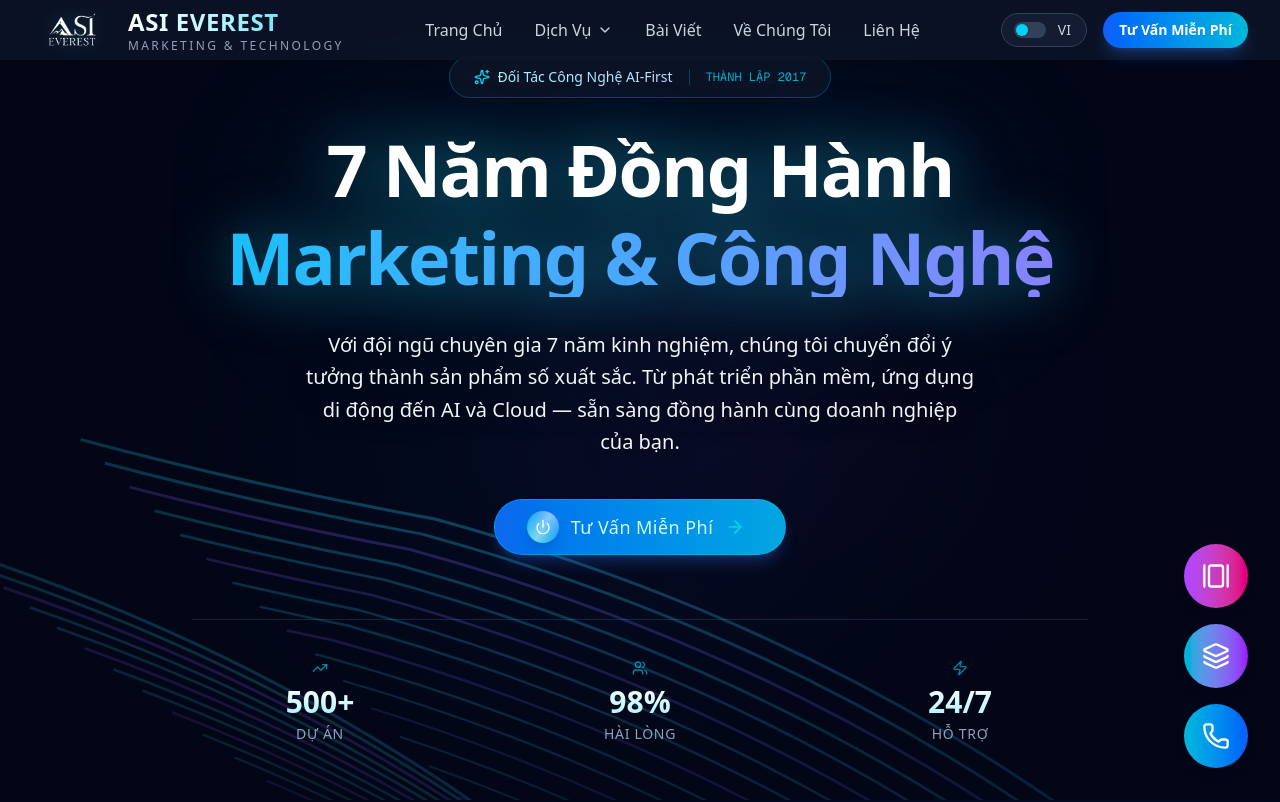
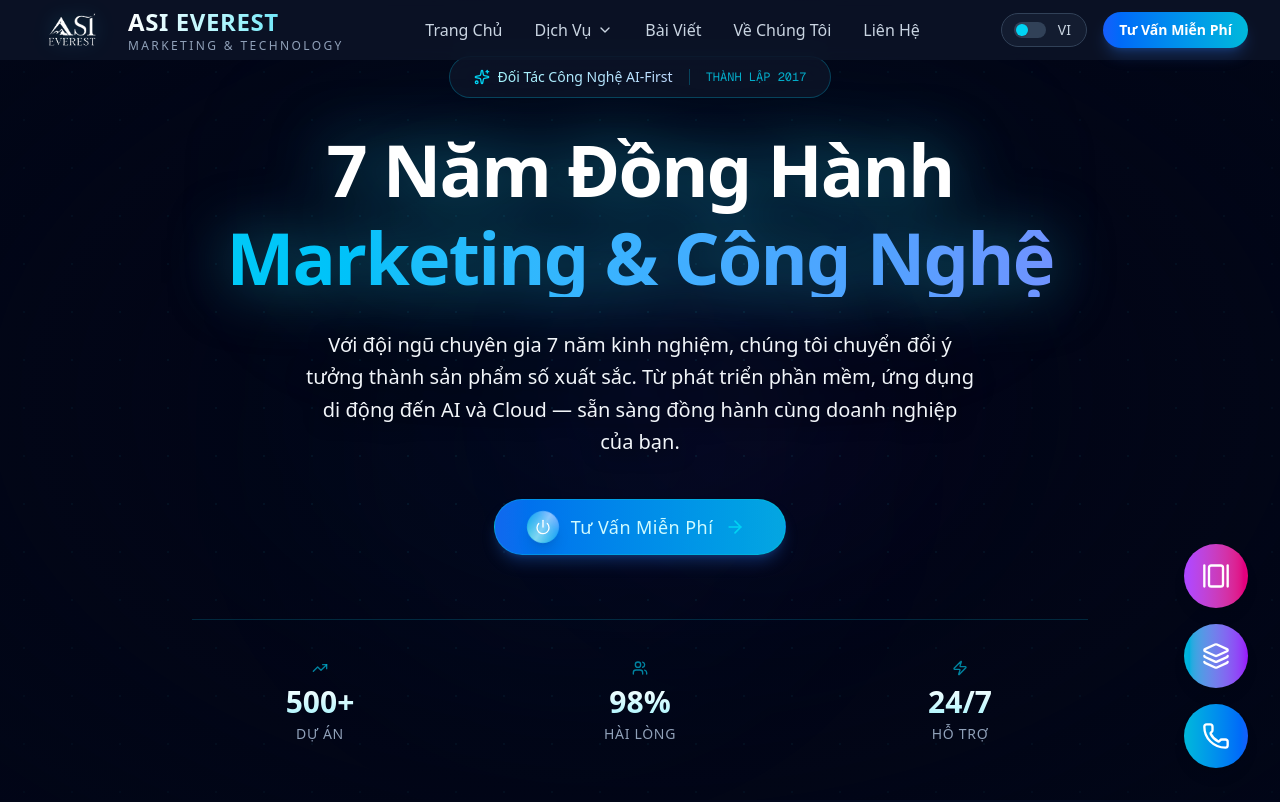
Before and after one commit to vubaolinh123/web-cong-nghe, a Next.js app: page / in a window 1280 px wide. Shown: the top 802 px of the page. Built offline with nearby package versions, Linux system fonts and the light colour scheme.

Commit message:
perf: major FPS overhaul — remove 48 animated SVG paths, fix cursor lag, reduce GPU load

```diff
--- a/app/globals.css
+++ b/app/globals.css
@@ -426,14 +426,14 @@ html {
   /* Alternative for background-position if needed, but transform is performant */
 }
 
-/* Better grid flow for background image */
+/* Grid flow — GPU-friendly transform instead of background-position repaint */
 @keyframes grid-scroll {
-  0% { background-position: 0 0; }
-  100% { background-position: 0 40px; }
+  0% { transform: translateY(0); }
+  100% { transform: translateY(40px); }
 }
 
 .animate-grid-flow {
-  animation: grid-scroll 2s linear infinite;
+  animation: grid-scroll 3s linear infinite;
 }
 
 @keyframes spin-custom {
@@ -453,7 +453,7 @@ html {
 
 .animate-gradient-text {
   background-size: 200% auto;
-  animation: gradient-text-flow 3s linear infinite;
+  animation: gradient-text-flow 6s linear infinite;
 }
 
 /* === PRODUCT SHOWCASE MODAL - CENTER ZOOM EFFECT === */
--- a/components/home/desktop/Hero.tsx
+++ b/components/home/desktop/Hero.tsx
@@ -1,12 +1,11 @@
 "use client";
 
 import Link from "next/link";
-import { motion, useMotionValue, useTransform, useSpring, useReducedMotion } from "framer-motion";
+import { motion, useReducedMotion } from "framer-motion";
 import { ArrowRight, Sparkles, TrendingUp, Users, Zap, Power } from "lucide-react";
 import { Container, Button } from "../../common";
 import { useLanguage } from "@/lib/i18n/LanguageContext";
-import { useEffect, useRef } from "react";
-import { FloatingPaths } from "@/components/ui/background-paths";
+import { useRef } from "react";
 import { useSectionActivity } from "@/hooks/useSectionActivity";
 
 export default function Hero() {
@@ -14,77 +13,6 @@ export default function Hero() {
   const shouldReduceMotion = useReducedMotion();
   const heroRef = useRef<HTMLElement>(null);
   const { isActive } = useSectionActivity(heroRef, { threshold: 0.3 });
-  const mouseBoundsRef = useRef({ width: 1, height: 1, left: 0, top: 0 });
-  const pointerRef = useRef({ clientX: 0, clientY: 0 });
-  const rafRef = useRef<number | null>(null);
-
-  // Mouse Parallax Setup
-  const mouseX = useMotionValue(0);
-  const mouseY = useMotionValue(0);
-
-  // Custom Cursor Setup
-  const cursorX = useMotionValue(-100);
-  const cursorY = useMotionValue(-100);
-  const springConfig = { damping: 25, stiffness: 150 };
-  const cursorXSpring = useSpring(cursorX, springConfig);
-  const cursorYSpring = useSpring(cursorY, springConfig);
-
-  // Smooth spring for Parallax
-  const springX = useSpring(mouseX, springConfig);
-  const springY = useSpring(mouseY, springConfig);
-
-  // Parallax transforms
-  const backgroundX = useTransform(springX, [-0.5, 0.5], ["30px", "-30px"]);
-  const backgroundY = useTransform(springY, [-0.5, 0.5], ["30px", "-30px"]);
-
-  const contentX = useTransform(springX, [-0.5, 0.5], ["-15px", "15px"]);
-  const contentY = useTransform(springY, [-0.5, 0.5], ["-15px", "15px"]);
-
-  useEffect(() => {
-    const section = heroRef.current;
-    if (!section) return;
-
-    const updateBounds = () => {
-      const rect = section.getBoundingClientRect();
-      mouseBoundsRef.current = {
-        width: rect.width || 1,
-        height: rect.height || 1,
-        left: rect.left,
-        top: rect.top,
-      };
-    };
-
-    updateBounds();
-    window.addEventListener("resize", updateBounds, { passive: true });
-
-    return () => {
-      window.removeEventListener("resize", updateBounds);
-      if (rafRef.current) {
-        cancelAnimationFrame(rafRef.current);
-      }
-    };
-  }, []);
-
-  const handleMouseMove = (e: React.MouseEvent<HTMLElement>) => {
-    if (shouldReduceMotion) return;
-
-    pointerRef.current = { clientX: e.clientX, clientY: e.clientY };
-    if (rafRef.current) return;
-
-    rafRef.current = requestAnimationFrame(() => {
-      const { width, height, left, top } = mouseBoundsRef.current;
-      const { clientX, clientY } = pointerRef.current;
-      const x = (clientX - left) / width - 0.5;
-      const y = (clientY - top) / height - 0.5;
-
-      mouseX.set(x);
-      mouseY.set(y);
-      cursorX.set(clientX - left);
-      cursorY.set(clientY - top);
-
-      rafRef.current = null;
-    });
-  };
 
   const stats = [
     { value: "500+", label: dictionary.homepageServices.stats.projects, icon: TrendingUp },
@@ -95,67 +23,35 @@ export default function Hero() {
   return (
     <section
       ref={heroRef}
-      onMouseMove={handleMouseMove}
-      className={`relative min-h-screen flex items-center justify-center overflow-hidden bg-[#020617] ${shouldReduceMotion ? "" : "cursor-none"}`}
+      className="relative min-h-screen flex items-center justify-center overflow-hidden bg-[#020617]"
     >
-      {/* === CUSTOM CURSOR === */}
-      {!shouldReduceMotion && <motion.div
-        style={{
-          left: cursorXSpring,
-          top: cursorYSpring,
-        }}
-        className="absolute pointer-events-none z-50 -translate-x-1/2 -translate-y-1/2 mix-blend-screen"
-      >
-        <div className="relative">
-          <div className="w-8 h-8 rounded-full border border-cyan-400/80 shadow-[0_0_20px_rgba(34,211,238,0.5)] animate-spin-slow" />
-          <div className="absolute inset-0 w-2 h-2 m-auto bg-white rounded-full shadow-[0_0_10px_white]" />
-        </div>
-      </motion.div>}
-
       {/* === BACKGROUND LAYERS === */}
 
       {/* 1. Deep Space Base */}
       <div className="absolute inset-0 bg-[#020617]" />
 
-      {/* 2. BackgroundPaths - Animated SVG Network (Parallax) */}
-      <motion.div
-        style={shouldReduceMotion ? undefined : { x: backgroundX, y: backgroundY }}
-        className="absolute inset-0"
-      >
-        <FloatingPaths position={1} />
-        <FloatingPaths position={-1} />
-      </motion.div>
+      {/* 2. Static dot-grid — pure CSS, zero JS, zero animation */}
+      <div
+        className="absolute inset-0 opacity-[0.18] pointer-events-none"
+        style={{
+          backgroundImage:
+            "radial-gradient(circle, rgba(34,211,238,0.45) 1px, transparent 1px)",
+          backgroundSize: "48px 48px",
+        }}
+      />
 
-      {/* 3. Glow Spheres for Depth */}
+      {/* 3. Glow Spheres — CSS-only (GPU: transform + opacity only) */}
       <div className="absolute inset-0 pointer-events-none">
-        <motion.div
-          animate={shouldReduceMotion || !isActive ? undefined : {
-            opacity: [0.3, 0.5, 0.3],
-            scale: [1, 1.1, 1],
-          }}
-          transition={shouldReduceMotion || !isActive ? undefined : { duration: 8, repeat: Infinity, ease: "easeInOut" }}
-          className="absolute top-1/4 left-1/4 w-[500px] h-[500px] bg-blue-500/10 rounded-full blur-[100px]"
-        />
-        <motion.div
-          animate={shouldReduceMotion || !isActive ? undefined : {
-            opacity: [0.2, 0.4, 0.2],
-            scale: [1, 1.15, 1],
-          }}
-          transition={shouldReduceMotion || !isActive ? undefined : { duration: 10, repeat: Infinity, ease: "easeInOut", delay: 2 }}
-          className="absolute bottom-1/4 right-1/4 w-[400px] h-[400px] bg-purple-500/10 rounded-full blur-[90px]"
-        />
+        <div className="absolute top-1/4 left-1/4 w-[500px] h-[500px] bg-blue-500/10 rounded-full blur-[100px] animate-orb-pulse" />
+        <div className="absolute bottom-1/4 right-1/4 w-[400px] h-[400px] bg-purple-500/10 rounded-full blur-[90px] animate-orb-pulse-delayed" />
       </div>
 
-      {/* 4. Vignette & Grain */}
+      {/* 4. Vignette */}
       <div className="absolute inset-0 bg-[radial-gradient(ellipse_at_center,transparent_0%,rgba(2,6,23,0.7)_100%)] pointer-events-none" />
 
       {/* === MAIN CONTENT === */}
       <Container className="relative z-10 w-full">
-        <motion.div
-          style={shouldReduceMotion ? undefined : { x: contentX, y: contentY }}
-          className="max-w-4xl mx-auto text-center relative"
-        >
-          {/* Text now directly on background - no glass card */}
+        <div className="max-w-4xl mx-auto text-center relative">
 
           {/* Badge */}
           <motion.div
@@ -188,8 +84,8 @@ export default function Hero() {
               </span>
             </motion.h1>
 
-            {/* Glow effect behind title */}
-            <div className="absolute top-1/2 left-1/2 -translate-x-1/2 -translate-y-1/2 w-3/4 h-3/4 bg-cyan-500/15 blur-[80px] -z-10 rounded-full pointer-events-none" />
+            {/* Subtle glow behind title — static, no animation */}
+            <div className="absolute top-1/2 left-1/2 -translate-x-1/2 -translate-y-1/2 w-3/4 h-3/4 bg-cyan-500/10 blur-[80px] -z-10 rounded-full pointer-events-none" />
           </div>
 
           {/* Subtitle */}
@@ -254,7 +150,7 @@ export default function Hero() {
             ))}
           </motion.div>
 
-        </motion.div>
+        </div>
       </Container>
     </section>
   );
--- a/components/home/desktop/ServicesSection.tsx
+++ b/components/home/desktop/ServicesSection.tsx
@@ -212,7 +212,7 @@ export default function ServicesSection() {
                   scale: 1,
                   rotate: 0
                 }}
-                exit={{ opacity: 0, scale: 0.8, rotate: 5, filter: "blur(10px)" }}
+                exit={{ opacity: 0, scale: 0.8, rotate: 5 }}
                 transition={{
                   opacity: { duration: 0.4 },
                   scale: { duration: 0.4 },
--- a/components/ui/CustomCursor.tsx
+++ b/components/ui/CustomCursor.tsx
@@ -1,6 +1,6 @@
 "use client";
 
-import { useEffect, useState } from "react";
+import { useEffect, useRef, useState } from "react";
 import { motion, useSpring, useMotionValue } from "framer-motion";
 
 export default function CustomCursor() {
@@ -8,17 +8,21 @@ export default function CustomCursor() {
   const [isHovering, setIsHovering] = useState(false);
   const [isTouch, setIsTouch] = useState(false);
 
+  // Ref-based visibility flag avoids stale-closure issue that caused
+  // setIsVisible(true) to fire on EVERY mousemove event.
+  const isVisibleRef = useRef(false);
+
   const cursorX = useMotionValue(0);
   const cursorY = useMotionValue(0);
 
   // Spring config for smooth cursor following
-  const springConfig = { damping: 20, stiffness: 250, mass: 0.5 };
+  const springConfig = { damping: 28, stiffness: 280, mass: 0.4 };
   const cursorXSpring = useSpring(cursorX, springConfig);
   const cursorYSpring = useSpring(cursorY, springConfig);
 
   useEffect(() => {
-    // Check for touch device
-    if ('ontouchstart' in window || navigator.maxTouchPoints > 0) {
+    // Don't render custom cursor on touch devices
+    if ("ontouchstart" in window || navigator.maxTouchPoints > 0) {
       setIsTouch(true);
       return;
     }
@@ -26,25 +30,38 @@ export default function CustomCursor() {
     const handleMouseMove = (e: MouseEvent) => {
       cursorX.set(e.clientX);
       cursorY.set(e.clientY);
-      if (!isVisible) setIsVisible(true);
+      // Only trigger a React re-render the very first time the cursor appears
+      if (!isVisibleRef.current) {
+        isVisibleRef.current = true;
+        setIsVisible(true);
+      }
     };
 
     const handleMouseEnter = (e: MouseEvent) => {
       const target = e.target as HTMLElement;
-      if (target.matches('a, button, [role="button"], input, textarea, select, [data-cursor-hover]')) {
+      if (
+        target.matches(
+          'a, button, [role="button"], input, textarea, select, [data-cursor-hover]'
+        )
+      ) {
         setIsHovering(true);
       }
     };
 
     const handleMouseLeave = (e: MouseEvent) => {
       const target = e.target as HTMLElement;
-      if (target.matches('a, button, [role="button"], input, textarea, select, [data-cursor-hover]')) {
+      if (
+        target.matches(
+          'a, button, [role="button"], input, textarea, select, [data-cursor-hover]'
+        )
+      ) {
         setIsHovering(false);
       }
     };
 
     const handleMouseOut = () => {
       setIsVisible(false);
+      isVisibleRef.current = false;
     };
 
     window.addEventListener("mousemove", handleMouseMove, { passive: true });
@@ -58,15 +75,14 @@ export default function CustomCursor() {
       document.removeEventListener("mouseout", handleMouseLeave);
       document.documentElement.removeEventListener("mouseleave", handleMouseOut);
     };
-  // eslint-disable-next-line react-hooks/exhaustive-deps
-  }, []);
+  }, [cursorX, cursorY]);
 
-  // Don't render on touch devices or when not visible
+  // Don't render on touch devices or before cursor enters the viewport
   if (isTouch || !isVisible) return null;
 
   return (
     <>
-      {/* Outer glow ring - follows with spring */}
+      {/* Outer glow ring — spring-follow */}
       <motion.div
         className="fixed top-0 left-0 pointer-events-none z-[10002]"
         style={{
@@ -80,7 +96,8 @@ export default function CustomCursor() {
         <motion.div
           className="rounded-full"
           style={{
-            background: "radial-gradient(circle, rgba(34, 211, 238, 0.35) 0%, rgba(59, 130, 246, 0.2) 40%, transparent 70%)",
+            background:
+              "radial-gradient(circle, rgba(34, 211, 238, 0.35) 0%, rgba(59, 130, 246, 0.2) 40%, transparent 70%)",
           }}
           animate={{
             width: isHovering ? 90 : 56,
@@ -91,7 +108,7 @@ export default function CustomCursor() {
         />
       </motion.div>
 
-      {/* Inner dot - follows cursor directly */}
+      {/* Inner dot — follows cursor directly (no spring lag) */}
       <motion.div
         className="fixed top-0 left-0 pointer-events-none z-[10003]"
         style={{
@@ -111,7 +128,8 @@ export default function CustomCursor() {
           }}
           transition={{ duration: 0.15 }}
           style={{
-            boxShadow: "0 0 15px rgba(34, 211, 238, 0.9), 0 0 30px rgba(34, 211, 238, 0.5), 0 0 45px rgba(34, 211, 238, 0.3)",
+            boxShadow:
+              "0 0 15px rgba(34, 211, 238, 0.9), 0 0 30px rgba(34, 211, 238, 0.5)",
           }}
         />
       </motion.div>
--- a/components/ui/background-paths.tsx
+++ b/components/ui/background-paths.tsx
@@ -1,6 +1,8 @@
 "use client";
 
+import { useRef } from "react";
 import { motion, useReducedMotion } from "framer-motion";
+import { useSectionActivity } from "@/hooks/useSectionActivity";
 
 interface FloatingPathsProps {
     position: number;
@@ -8,12 +10,16 @@ interface FloatingPathsProps {
 }
 
 /**
- * Animated SVG paths creating a flowing digital network effect.
- * Customized for dark tech/AI theme with Cyan/Blue tones.
+ * Lightweight animated SVG path network.
+ * Reduced from 24 → 8 paths and pauses animation when scrolled out of view.
  */
 export function FloatingPaths({ position, className = "" }: FloatingPathsProps) {
     const shouldReduceMotion = useReducedMotion();
-    const pathCount = shouldReduceMotion ? 10 : 24;
+    const containerRef = useRef<HTMLDivElement>(null);
+    const { isActive } = useSectionActivity(containerRef, { threshold: 0.01 });
+
+    // 8 paths instead of 24 — 3× fewer compositing layers
+    const pathCount = shouldReduceMotion ? 4 : 8;
 
     const paths = Array.from({ length: pathCount }, (_, i) => ({
         id: i,
@@ -21,12 +27,11 @@ export function FloatingPaths({ position, className = "" }: FloatingPathsProps)
             } -${189 + i * 6} -${312 - i * 5 * position} ${216 - i * 6} ${152 - i * 5 * position
             } ${343 - i * 6}C${616 - i * 5 * position} ${470 - i * 6} ${684 - i * 5 * position
             } ${875 - i * 6} ${684 - i * 5 * position} ${875 - i * 6}`,
-        // Gradient from deep blue to cyan
-        width: 0.5 + i * 0.03,
+        width: 0.5 + i * 0.06,
     }));
 
     return (
-        <div className={`absolute inset-0 pointer-events-none ${className}`}>
+        <div ref={containerRef} className={`absolute inset-0 pointer-events-none ${className}`}>
             <svg
                 className="w-full h-full"
                 viewBox="0 0 696 316"
@@ -38,28 +43,37 @@ export function FloatingPaths({ position, className = "" }: FloatingPathsProps)
                     <motion.path
                         key={path.id}
                         d={path.d}
-                        stroke={`url(#gradient-${path.id})`}
+                        stroke={`url(#gradient-fp-${path.id})`}
                         strokeWidth={path.width}
-                        strokeOpacity={0.25 + path.id * 0.025}
+                        strokeOpacity={0.25 + path.id * 0.04}
                         initial={{ pathLength: 0.3, opacity: 0.6 }}
-                        animate={shouldReduceMotion ? { pathLength: 1, opacity: 0.45 } : {
-                            pathLength: 1,
-                            opacity: [0.4, 0.8, 0.4],
-                            pathOffset: [0, 1, 0],
-                        }}
-                        transition={shouldReduceMotion ? { duration: 0.6, ease: "linear" } : {
-                            duration: 20 + path.id * 0.35,
-                            repeat: Infinity,
-                            ease: "linear",
-                        }}
+                        animate={
+                            shouldReduceMotion
+                                ? { pathLength: 1, opacity: 0.45 }
+                                : isActive
+                                ? {
+                                      pathLength: 1,
+                                      opacity: [0.4, 0.75, 0.4],
+                                      pathOffset: [0, 1, 0],
+                                  }
+                                : { opacity: 0.4 }   // pause when off-screen
+                        }
+                        transition={
+                            shouldReduceMotion
+                                ? { duration: 0.6, ease: "linear" }
+                                : {
+                                      duration: 25 + path.id * 0.5,
+                                      repeat: Infinity,
+                                      ease: "linear",
+                                  }
+                        }
                     />
                 ))}
-                {/* Gradient definitions for each path */}
                 <defs>
                     {paths.map((path) => (
                         <linearGradient
-                            key={`gradient-${path.id}`}
-                            id={`gradient-${path.id}`}
+                            key={`gradient-fp-${path.id}`}
+                            id={`gradient-fp-${path.id}`}
                             x1="0%"
                             y1="0%"
                             x2="100%"
@@ -67,17 +81,17 @@ export function FloatingPaths({ position, className = "" }: FloatingPathsProps)
                         >
                             <stop
                                 offset="0%"
-                                stopColor={path.id % 2 === 0 ? "#3b82f6" : "#06b6d4"} // blue-500 / cyan-500
+                                stopColor={path.id % 2 === 0 ? "#3b82f6" : "#06b6d4"}
                                 stopOpacity={0.6}
                             />
                             <stop
                                 offset="50%"
-                                stopColor={path.id % 3 === 0 ? "#8b5cf6" : "#22d3ee"} // violet-500 / cyan-400
+                                stopColor={path.id % 3 === 0 ? "#8b5cf6" : "#22d3ee"}
                                 stopOpacity={0.8}
                             />
                             <stop
                                 offset="100%"
-                                stopColor={path.id % 2 === 0 ? "#06b6d4" : "#3b82f6"} // cyan-500 / blue-500
+                                stopColor={path.id % 2 === 0 ? "#06b6d4" : "#3b82f6"}
                                 stopOpacity={0.6}
                             />
                         </linearGradient>
@@ -90,7 +104,6 @@ export function FloatingPaths({ position, className = "" }: FloatingPathsProps)
 
 /**
  * Full background component with dual floating paths.
- * Use this as a complete background layer.
  */
 export function BackgroundPaths({ className = "" }: { className?: string }) {
     return (
--- a/components/ui/spotlight.tsx
+++ b/components/ui/spotlight.tsx
@@ -49,7 +49,7 @@ export const Spotlight = ({
             result="shape"
           ></feBlend>
           <feGaussianBlur
-            stdDeviation="151"
+            stdDeviation="60"
             result="effect1_foregroundBlur_1065_8"
           ></feGaussianBlur>
         </filter>
```
